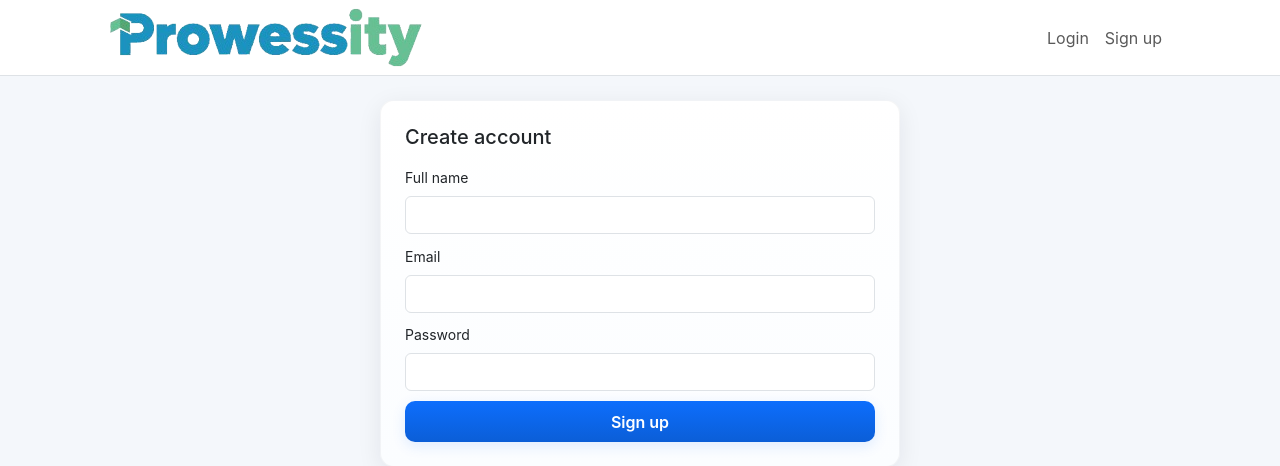
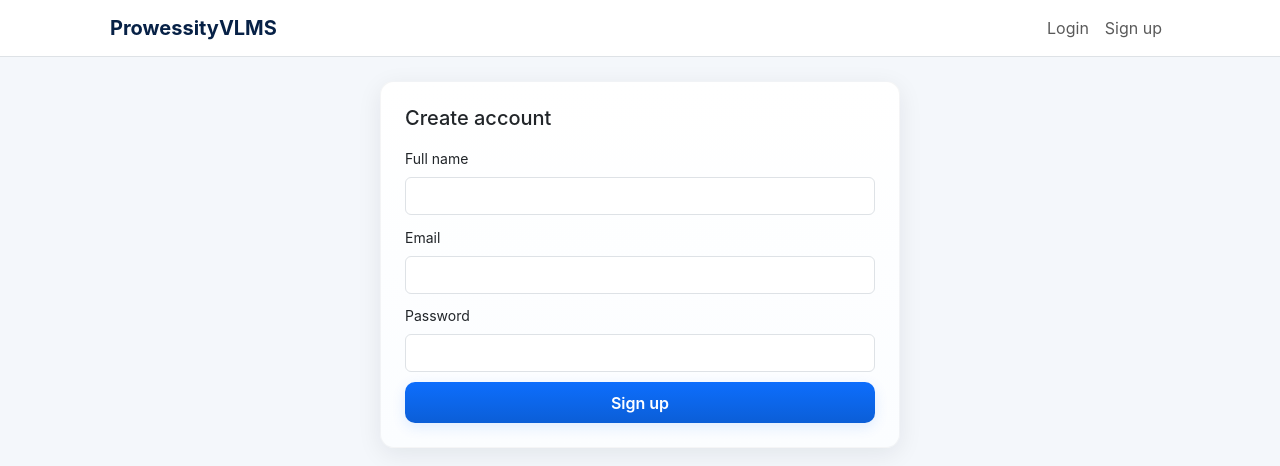
Before and after one commit to muthui1116/vlms, a Node server app: page /signup in a window 1280 px wide. Shown: the top 466 px of the page. Run offline with Node 20, Linux system fonts and the light colour scheme; some libraries are stand-ins or nearby versions.

Commit message:
image to text

```diff
--- a/public/css/styles.css
+++ b/public/css/styles.css
@@ -177,16 +177,6 @@ html,body{
 }
 .list-group-item:last-child { margin-bottom: 0; }
 
-/* ---------------------------
-   Footer
-   --------------------------- */
-/* footer {
-  margin-top: 2.5rem;
-  padding: 1.25rem 0;
-  background: transparent;
-  color: #6b7280;
-}
-footer .small { color: #9aa3b2; } */
 
 /* ---------------------------
    Uploads / file previews
@@ -243,10 +233,6 @@ footer .small { color: #9aa3b2; } */
 .mt-3 { margin-top:.9rem !important; }
 .p-3 { padding: .9rem !important; }
 
-/* Utilities for images and tables across templates */
-img.img-fluid { max-width:100%; height:auto; display:block; }
-.table-responsive { border-radius: 10px; overflow:auto; }
-
 /* Small improvement to collapse spacing so nav links don't feel cramped on tablets */
 @media (min-width: 576px) and (max-width: 991px) {
   .navbar-nav .nav-link { padding: .5rem .75rem; }
--- a/views/partials/header.ejs
+++ b/views/partials/header.ejs
@@ -10,9 +10,10 @@
   <body>
     <nav class="navbar navbar-expand-lg navbar-light bg-white border-bottom">
       <div class="container">
-        <a class="" href="/">
+        <a class="navbar-brand d-flex align-items-center" href="/">
           <!-- optional logo image (use .img-fluid to make responsive) -->
-          <img src="/images/logo.png" alt="logo" class="me-2 img-fluid" />
+          <!-- <img src="/images/logo.png" alt="logo" class="me-2 img" /> -->
+          <span>ProwessityVLMS</span>
         </a>
 
         <!-- Navbar toggler for mobile -->
```
